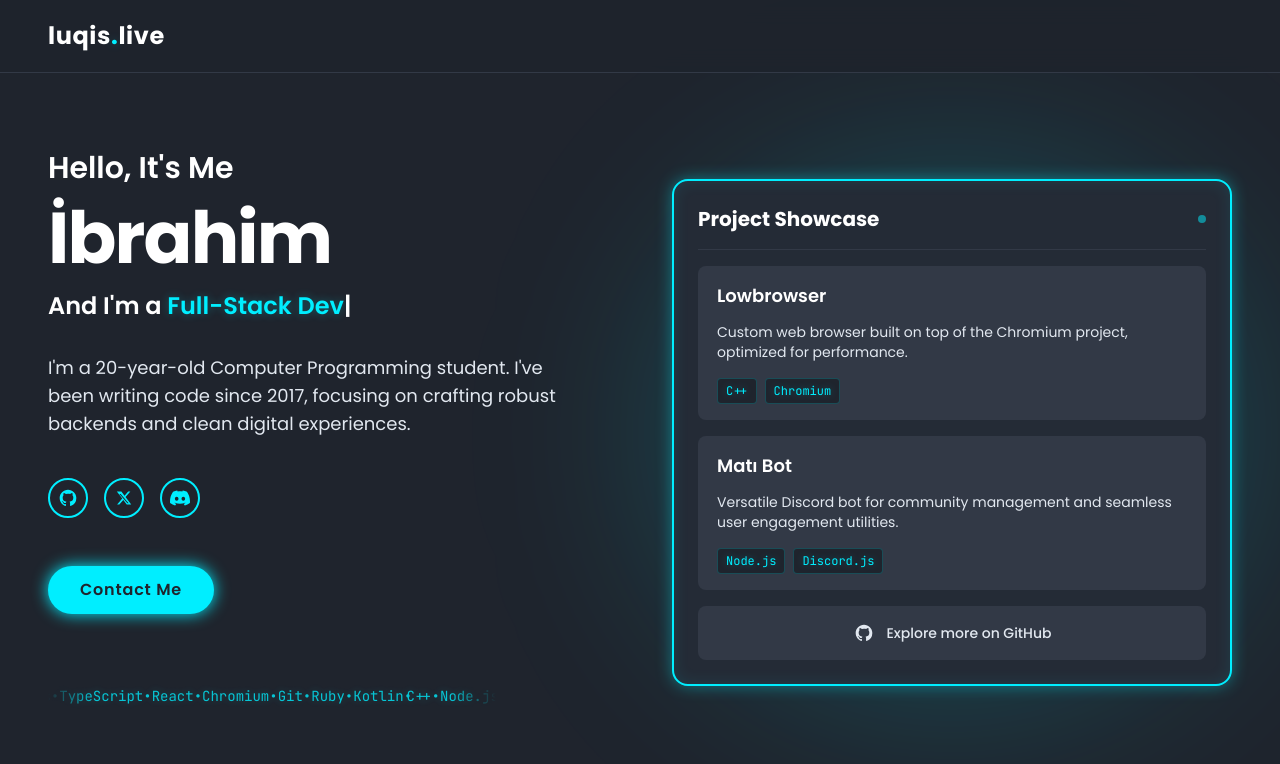
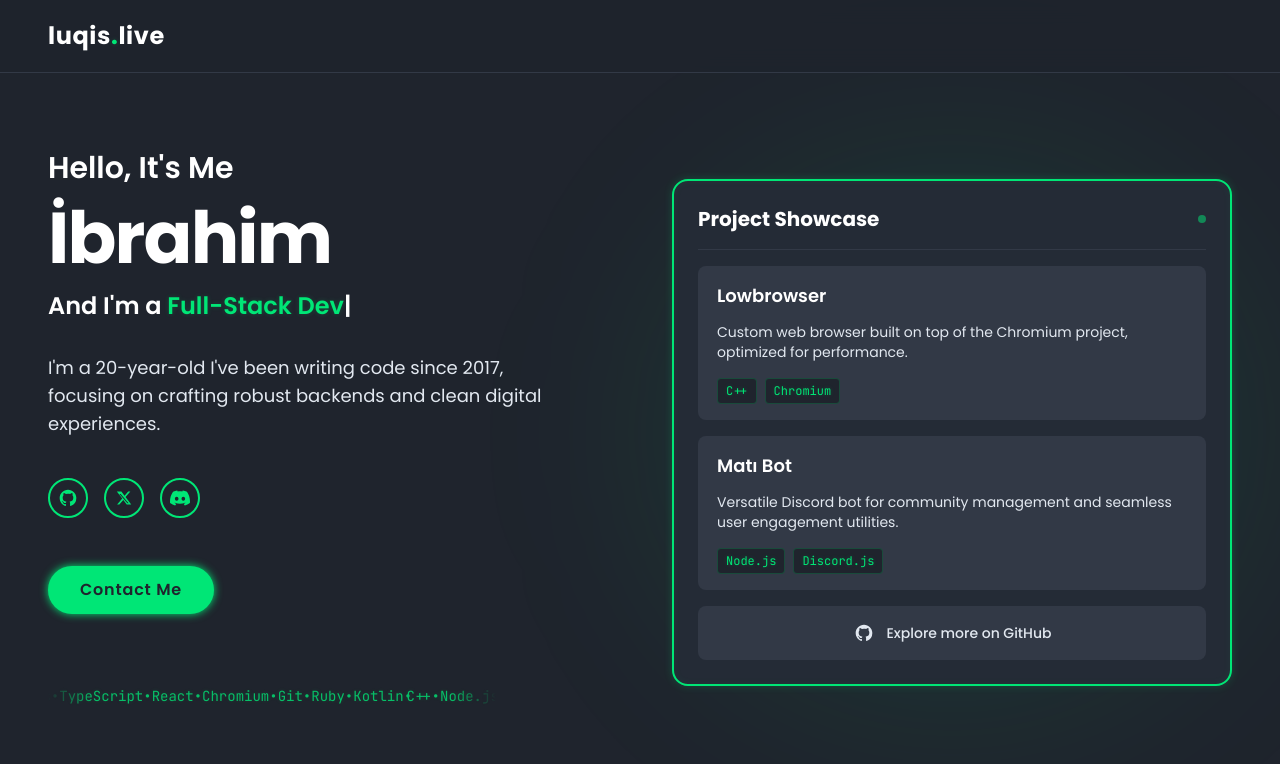
Before and after one commit to luqisdev/luqisdev.github.io, a plain HTML site: page index.html in a window 1280 px wide. Drawn offline with nearby package versions, Linux system fonts and the light colour scheme.

Commit message:
Update theme to subtle neon green

```diff
--- a/index.html
+++ b/index.html
@@ -32,7 +32,7 @@
                         bg: '#1f242d',
                         surface: '#323946',
                         surfaceDark: '#242b36',
-                        accent: '#0ef',
+                        accent: '#00e676',
                         textMain: '#ffffff',
                         textMuted: '#e2e8f0'
                     },
@@ -68,12 +68,12 @@
                 color: theme('colors.bg');
                 border-radius: 9999px;
                 font-weight: 600;
-                box-shadow: 0 0 1rem theme('colors.accent');
+                box-shadow: 0 0 0.5rem theme('colors.accent');
                 transition: all 0.3s ease;
                 letter-spacing: 0.05em;
             }
             .btn-neon:hover {
-                box-shadow: 0 0 2rem theme('colors.accent');
+                box-shadow: 0 0 1rem theme('colors.accent');
                 transform: scale(1.05);
             }
 
@@ -93,7 +93,7 @@
             .social-icon:hover {
                 background-color: theme('colors.accent');
                 color: theme('colors.bg');
-                box-shadow: 0 0 1rem theme('colors.accent');
+                box-shadow: 0 0 0.5rem theme('colors.accent');
                 transform: translateY(-3px);
             }
 
@@ -101,7 +101,7 @@
             .neon-container {
                 border: 2px solid theme('colors.accent');
                 border-radius: 1rem;
-                box-shadow: 0 0 1rem rgba(0, 238, 255, 0.4), inset 0 0 1rem rgba(0, 238, 255, 0.1);
+                box-shadow: 0 0 0.5rem rgba(0, 230, 118, 0.2), inset 0 0 0.5rem rgba(0, 230, 118, 0.05);
                 background-color: theme('colors.surfaceDark');
                 position: relative;
                 overflow: hidden;
@@ -128,7 +128,7 @@
             /* Cyan text highlight */
             .text-accent {
                 color: theme('colors.accent');
-                text-shadow: 0 0 10px rgba(0, 238, 255, 0.3);
+                text-shadow: 0 0 5px rgba(0, 230, 118, 0.2);
             }
 
             ::-webkit-scrollbar {
@@ -178,7 +178,7 @@
                 </div>
 
                 <p class="text-base md:text-lg text-textMuted leading-relaxed max-w-lg">
-                    I'm a 20-year-old Computer Programming student. I've been writing code since 2017, focusing on
+                    I'm a 20-year-old I've been writing code since 2017, focusing on
                     crafting robust backends and clean digital experiences.
                 </p>
 
@@ -234,7 +234,7 @@
             <!-- Right Column: Interactive Project Showcase -->
             <div class="relative w-full">
                 <!-- Decorative background glow -->
-                <div class="absolute inset-0 bg-accent/20 blur-[100px] rounded-full z-0 pointer-events-none"></div>
+                <div class="absolute inset-0 bg-accent/10 blur-[100px] rounded-full z-0 pointer-events-none"></div>
 
                 <div class="neon-container p-6 relative z-10 space-y-4">
                     <div class="flex items-center justify-between mb-4 pb-4 border-b border-surface">
@@ -291,11 +291,17 @@
                     </div>
 
                     <!-- More on GitHub -->
-                    <a href="https://github.com/luqisdev" target="_blank" class="project-card rounded-lg p-4 flex items-center justify-center gap-3 group border border-transparent hover:border-accent/30 cursor-pointer">
-                        <svg class="w-5 h-5 text-textMuted group-hover:text-accent transition-colors" fill="currentColor" viewBox="0 0 24 24">
-                            <path fill-rule="evenodd" d="M12 2C6.477 2 2 6.484 2 12.017c0 4.425 2.865 8.18 6.839 9.504.5.092.682-.217.682-.483 0-.237-.008-.868-.013-1.703-2.782.605-3.369-1.343-3.369-1.343-.454-1.158-1.11-1.466-1.11-1.466-.908-.62.069-.608.069-.608 1.003.07 1.531 1.032 1.531 1.032.892 1.53 2.341 1.088 2.91.832.092-.647.35-1.088.636-1.338-2.22-.253-4.555-1.113-4.555-4.951 0-1.093.39-1.988 1.029-2.688-.103-.253-.446-1.272.098-2.65 0 0 .84-.27 2.75 1.026A9.564 9.564 0 0112 6.844c.85.004 1.705.115 2.504.337 1.909-1.296 2.747-1.027 2.747-1.027.546 1.379.202 2.398.1 2.651.64.7 1.028 1.595 1.028 2.688 0 3.848-2.339 4.695-4.566 4.943.359.309.678.92.678 1.855 0 1.338-.012 2.419-.012 2.747 0 .268.18.58.688.482A10.019 10.019 0 0022 12.017C22 6.484 17.522 2 12 2z" clip-rule="evenodd" />
+                    <a href="https://github.com/luqisdev" target="_blank"
+                        class="project-card rounded-lg p-4 flex items-center justify-center gap-3 group border border-transparent hover:border-accent/30 cursor-pointer">
+                        <svg class="w-5 h-5 text-textMuted group-hover:text-accent transition-colors"
+                            fill="currentColor" viewBox="0 0 24 24">
+                            <path fill-rule="evenodd"
+                                d="M12 2C6.477 2 2 6.484 2 12.017c0 4.425 2.865 8.18 6.839 9.504.5.092.682-.217.682-.483 0-.237-.008-.868-.013-1.703-2.782.605-3.369-1.343-3.369-1.343-.454-1.158-1.11-1.466-1.11-1.466-.908-.62.069-.608.069-.608 1.003.07 1.531 1.032 1.531 1.032.892 1.53 2.341 1.088 2.91.832.092-.647.35-1.088.636-1.338-2.22-.253-4.555-1.113-4.555-4.951 0-1.093.39-1.988 1.029-2.688-.103-.253-.446-1.272.098-2.65 0 0 .84-.27 2.75 1.026A9.564 9.564 0 0112 6.844c.85.004 1.705.115 2.504.337 1.909-1.296 2.747-1.027 2.747-1.027.546 1.379.202 2.398.1 2.651.64.7 1.028 1.595 1.028 2.688 0 3.848-2.339 4.695-4.566 4.943.359.309.678.92.678 1.855 0 1.338-.012 2.419-.012 2.747 0 .268.18.58.688.482A10.019 10.019 0 0022 12.017C22 6.484 17.522 2 12 2z"
+                                clip-rule="evenodd" />
                         </svg>
-                        <span class="text-sm font-medium text-textMuted group-hover:text-accent transition-colors">Explore more on GitHub</span>
+                        <span
+                            class="text-sm font-medium text-textMuted group-hover:text-accent transition-colors">Explore
+                            more on GitHub</span>
                     </a>
 
                 </div>
@@ -325,7 +331,7 @@
                 const originalText = btn.textContent;
 
                 btn.textContent = "Email Copied!";
-                btn.style.boxShadow = "0 0 2rem #0ef";
+                btn.style.boxShadow = "0 0 1rem #00e676";
 
                 setTimeout(() => {
                     btn.textContent = "Contact Me";
```
